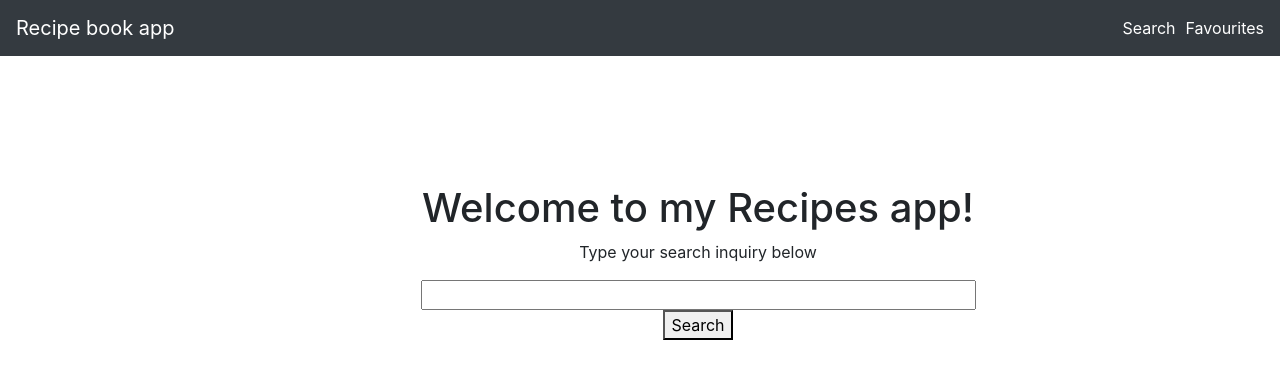
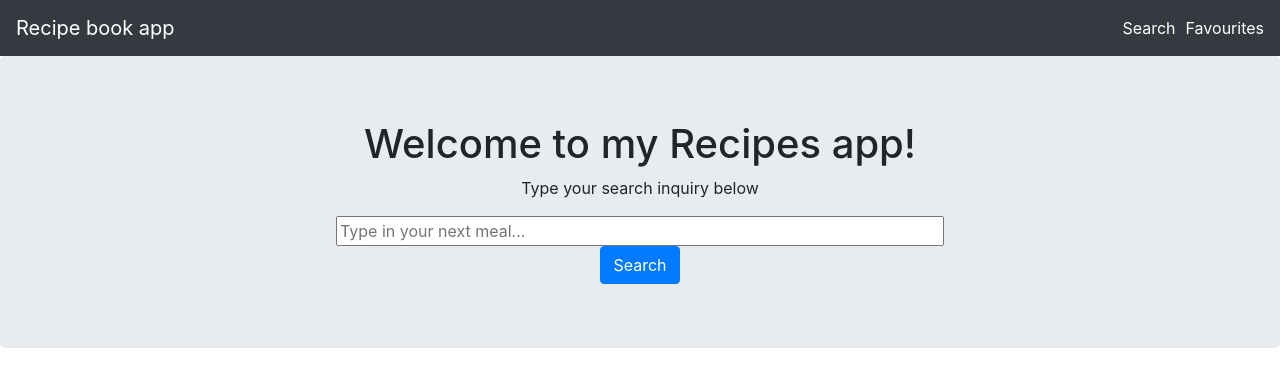
Before and after one commit to terza98/recipe-book-app, a React (Create React App) app: page /search in a window 1280 px wide. Shown: the top 386 px of the page. Built offline with nearby package versions, Linux system fonts and the light colour scheme.

Commit message:
Commented autocomplete call not to  waste points from Free Api calls

```diff
--- a/src/components/Search.js
+++ b/src/components/Search.js
@@ -1,86 +1,102 @@
-import React, {useState, useEffect} from 'react';
+import React, { useState, useEffect } from 'react';
 
 //bootstrap components
-import Container from 'react-bootstrap/Container';
 import Alert from 'react-bootstrap/Alert';
 import ListGroup from 'react-bootstrap/ListGroup';
+import Jumbotron from 'react-bootstrap/Jumbotron';
+import Button from 'react-bootstrap/Button';
 
 //api
-import Service from '../api/auth-service.js';
+import ApiClient from '../api/auth-service.js';
 
 //componets
 import SearchResult from './SearchResult.js';
 
-export default function Search(props){
-    const [query, changeQuery] = useState("");
-    const [error, setError] = useState("");
+export default function Search(props) {
+	const [query, changeQuery] = useState('');
+	const [error, setError] = useState('');
 
 	const [predictions, setPredictions] = useState([]);
 
 	const [recipeList, setRecipes] = useState([]);
 	const [showRecipes, isRecipes] = useState(false);
 
-    useEffect(() => {
+	useEffect(() => {}, []);
 
-    }, [] );
-
-    const handleInputChange = (e) => {
+	const handleInputChange = e => {
 		changeQuery(e.target.value);
 
-        Service.autoCompleteSearch(e.target.value)
-            .then(
-                (result) => {
-                    setPredictions(result.data);
-                },
-                // Note: hanling errors here
-                (error) => {
-                    setError(error.message);
-                }
-            )
-    }
-    const selectQuery = (title) => {
+		//uncoment when start giving solution
+		// ApiClient.autoCompleteSearch(e.target.value)
+		// 	.then(result => {
+		// 		setPredictions(result.data);
+		// 	})
+		// 	// Note: hanling errors here
+		// 	.catch(error => {
+		// 		setError(error.message);
+		// 	});
+	};
+	const selectQuery = title => {
 		changeQuery(title);
 		setPredictions([]);
-        console.log(title);
-    }
+	};
 	const loadResults = () => {
-        Service.searchRecipes(query)
-        .then(
-            (result) => {
+		ApiClient.searchRecipes(query).then(
+			result => {
 				console.log(result.data.results);
 				setRecipes(result.data.results);
 				isRecipes(true);
 			},
 			// Note: hanling errors here
-            (error) => {
+			error => {
 				setError(error.message);
-            }
-        )
-    }
-    return(
+			},
+		);
+	};
+	return (
 		<>
-            {!showRecipes?
-            <Container style={{margin: '10%'}} className="text-center">
+			{!showRecipes ? (
+				<Jumbotron>
 					<h1>Welcome to my Recipes app!</h1>
 					<p>Type your search inquiry below</p>
-                {error &&
-                    <Alert variant="danger" onClose={() => setError("")} dismissible>
-                        {typeof error !== "object"? error: ''}
+					{error && (
+						<Alert
+							variant="danger"
+							onClose={() => setError('')}
+							dismissible
+						>
+							{typeof error !== 'object' ? error : ''}
 						</Alert>
-                }
+					)}
+
 					<div id="autocomplete-list">
-                    <input onChange={(e) => handleInputChange(e)} value={query} type="text" id="search" name="search"/>
+						<input
+							onChange={e => handleInputChange(e)}
+							value={query}
+							type="text"
+							placeholder="Type in your next meal..."
+							id="search"
+							name="search"
+						/>
 						<ListGroup>
-                        {predictions!==undefined && predictions.map( (item,index) =>
-                            <ListGroup.Item onClick={() => selectQuery(item.title)} key={index}>{item.title}</ListGroup.Item>
-                        )}
+							{predictions !== undefined &&
+								predictions.map((item, index) => (
+									<ListGroup.Item
+										onClick={() => selectQuery(item.title)}
+										key={index}
+									>
+										{item.title}
+									</ListGroup.Item>
+								))}
 						</ListGroup>
 					</div>
-                <button id="search-btn" onClick={loadResults}>Search</button>
-            </Container>
-            :
-                <SearchResult query={query} recipes={recipeList}/>
+					<Button id="search-btn" onClick={loadResults}>
+						Search
+					</Button>
+				</Jumbotron>
+			) : (
+				<SearchResult query={query} recipes={recipeList} />
+			)}
+		</>
+	);
 }
-        </>
-    )
-}
```
Lines whose indentation alone changed are shown as unchanged.
